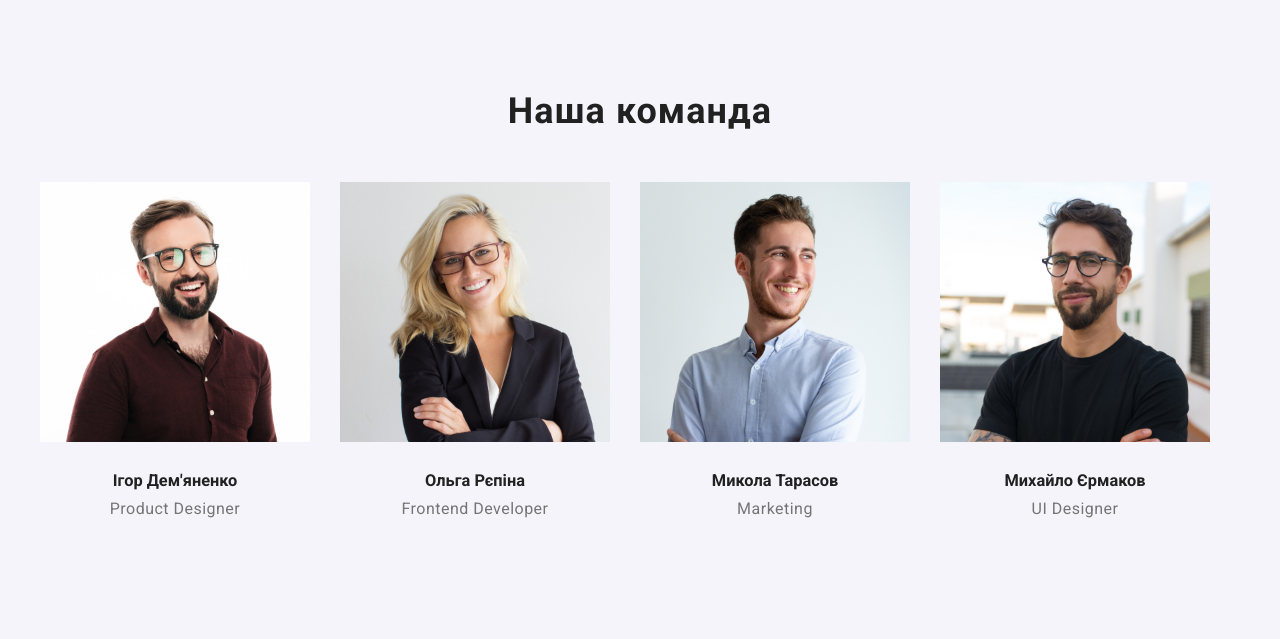
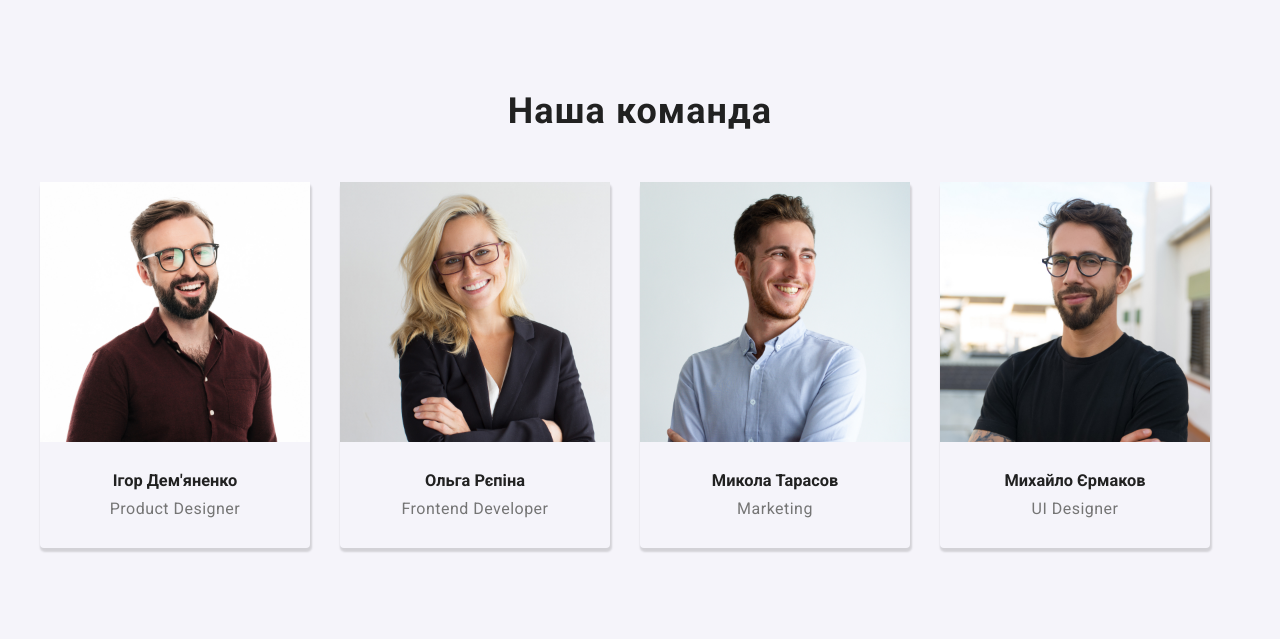
Before and after one commit to Dimaprzh/goit-markup-hw-03, a plain HTML site: page index.html in a window 1280 px wide. Shown: the part 1780-2419 px from the top of the page. Drawn offline with nearby package versions, Linux system fonts and the light colour scheme.

Commit message:
Update style.css

```diff
--- a/css/style.css
+++ b/css/style.css
@@ -216,6 +216,13 @@ img{
 .team-list {
   display: flex;
   align-items: center;
+
+}
+
+.team-img{
+  box-shadow: 1px 3px 2px 1px rgba(0, 0, 0, 0.14);
+  margin-top: 50px;
+  border-radius: 4px;
 }
 
 .team-title {
@@ -231,7 +238,6 @@ img{
   font-size: 16px;
   letter-spacing: 0.03em;
   line-height: 1.1;
-
   display: block;
 }
 .team-description {
@@ -243,7 +249,7 @@ img{
 
 .img-wrapper {
   display: block;
-  margin-top: 50px;
+
 }
 
 .team-img:not(:first-child) {
```
